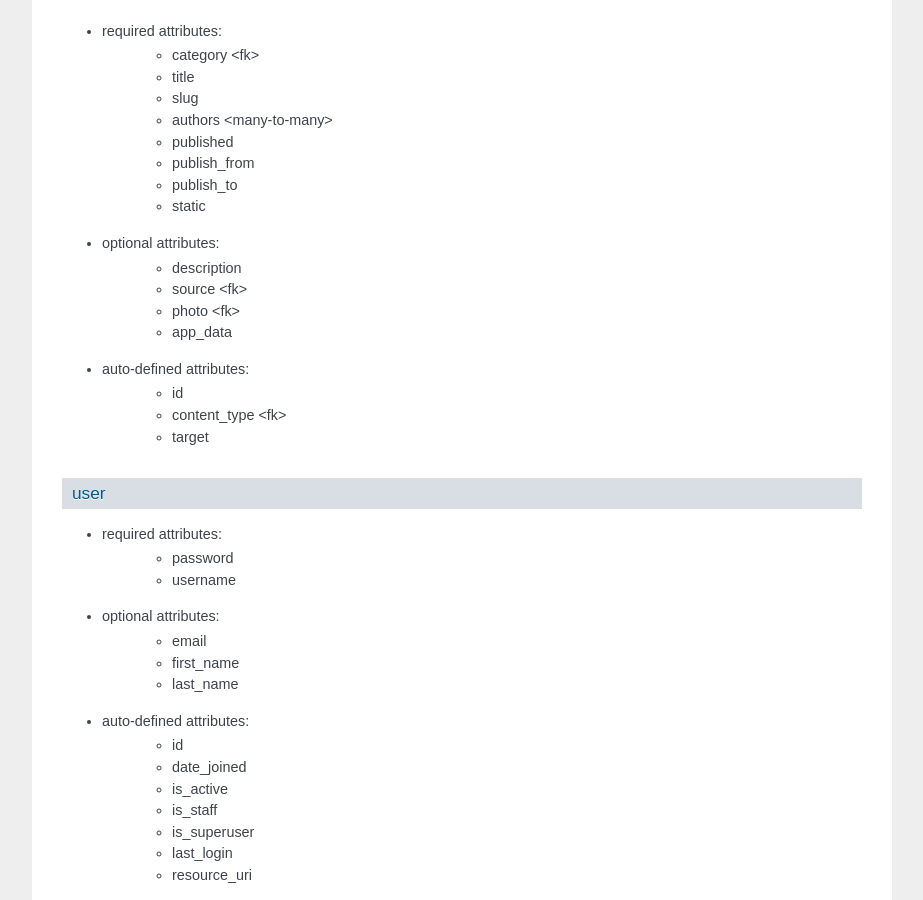
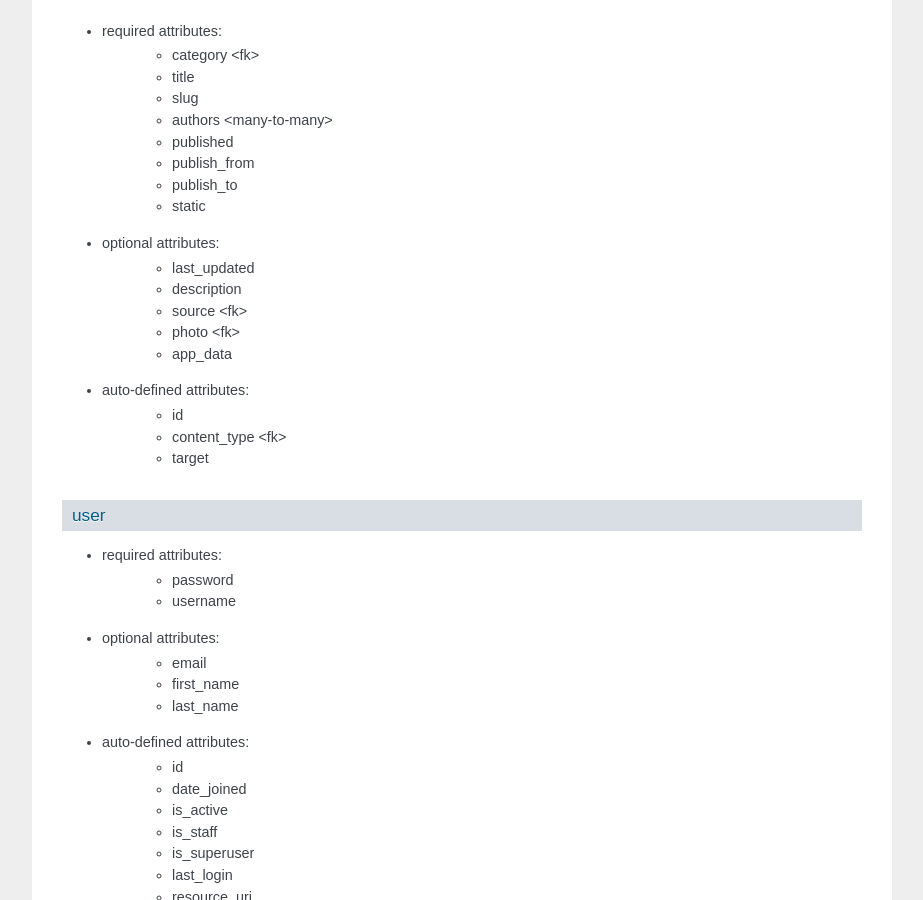
Before and after one commit to SanomaCZ/ella-hub, a Sphinx documentation site: the page built from doc/api.rst, in a window 1280 px wide and 900 px high, scrolled down 12614 px. Shown: the whole window, without its empty margins (198-1121 px from the left). Built offline with Sphinx 7.4.7, drawn with Linux system fonts in a browser that asks for light colours.

Commit message:
Added attribute `last_updated` to  publishable resource

```diff
--- a/doc/api.rst
+++ b/doc/api.rst
@@ -775,6 +775,7 @@ __ http://ella.readthedocs.org/en/latest/reference/models.html#the-publishable-m
 	- static
 
 - optional attributes:
+	- last_updated
 	- description
 	- source <fk>
 	- photo <fk>
```
